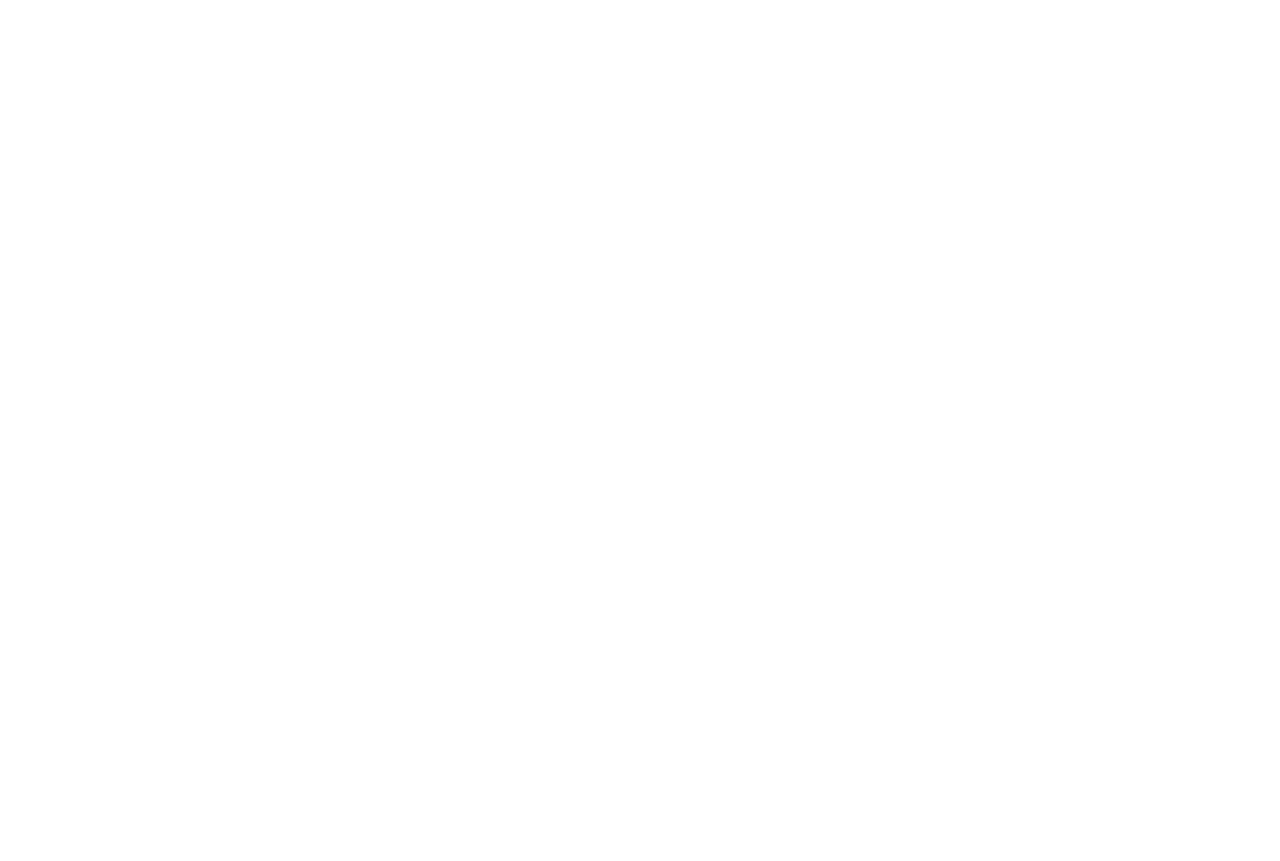
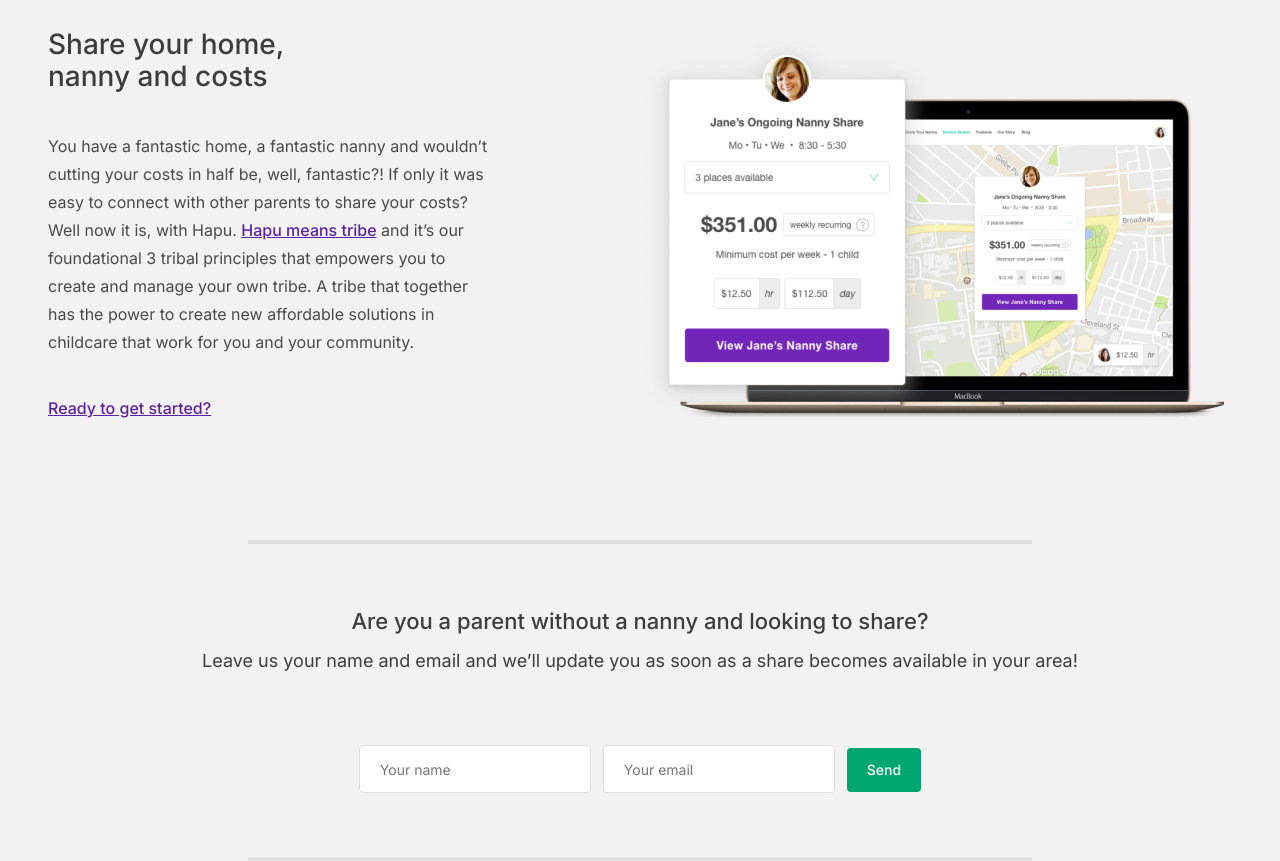
Before and after one commit to artur-coelho/jungledevs-challange, a React (Create React App) app: page / in a window 1280 px wide. Shown: the part 820-1681 px from the top of the page. Before the commit the page ends 800 px from the top, so only its background shows below. Built offline with nearby package versions, Linux system fonts and the light colour scheme.

Commit message:
feat: Adicionado o loading

```diff
--- a/src/App.jsx
+++ b/src/App.jsx
@@ -1,3 +1,4 @@
+import React from 'react';
 import styles from './App.module.css';
 import { BrowserRouter, Link } from 'react-router-dom';
 import Header from './header';
@@ -11,7 +12,7 @@
   return (
     <div className={styles.App}>
       <Header />
-{/* {      <section className={styles.intro}>
+      <section className={styles.intro}>
         <div className={styles.container}>
           <div className={styles.introContent}>
             <div className={styles.titleAndDescription}>
@@ -72,7 +73,7 @@
           </section>
         </div>
         <hr className={styles.divider}></hr>
-      </section>} */}
+      </section>
 
     </div>
   );
--- a/src/components/button/index.jsx
+++ b/src/components/button/index.jsx
@@ -5,7 +5,7 @@
   return (
     <button type="button" className={styles.primaryButton}
     onClick={props.onClick}>
-      {props.label}
+      {props.isLoading ? "Loading" : props.label}
     </button>
   )
 }
--- a/src/components/form/index.jsx
+++ b/src/components/form/index.jsx
@@ -1,40 +1,20 @@
 import React from 'react'
+import { GlobalContext } from '../../context/globalContext';
 import Button from '../button'
-import { postEmail } from './service';
 import styles from './style.module.css'
-
 
 const Form = () => {
   const [name, setName] = React.useState("");
   const [email, setEmail] = React.useState("");
+  const {success, error, loading, sendEmail} = React.useContext(GlobalContext);
   const body = {
     name: name,
     email: email
   }
-  const [mensage, setMensage] = React.useState(null);
-  const [error, setError] = React.useState(null);
 
   async function handleClick(event) {
     event.preventDefault();
-    const response = await postEmail(body);
-    if(response) {
-      if(response.detail) {
-        setMensage("Success!");
-        setError(null);
-      } else if(response.email && response.name){
-        setError("These fields may not be blank.");
-        setMensage(null);
-      } else if(response.email) {
-        setError(response.email);
-        setMensage(null);
-      } else {
-        setError(response.name);
-        setMensage(null);
-      }
-    }
-    // setMensage(await postEmail(body));
-    // setError(await postEmail(body));
-    console.log(mensage);
+    await sendEmail(body);
   }
   function handleName(event) {
     setName(event.target.value);
@@ -47,9 +27,9 @@
      <form>
         <input type="name" name="name" placeholder="Your name" onChange={handleName} className={styles.formInput} />
         <input type="email" name="email" placeholder="Your email" onChange={handleEmail} className={styles.formInput}/>
-        <Button label="Send" onClick={handleClick}/>
+        <Button isLoading = {loading} label="Send" onClick={handleClick}/>
       </form>
-      {mensage&&<span>{mensage}</span>}
+      {success&&<span>{success}</span>}
       {error&&<span>{error}</span>}
     </>
   )
--- /dev/null
+++ b/src/context/globalContext.jsx
@@ -0,0 +1,42 @@
+import React from "react";
+import { postEmail } from "../components/form/service";
+
+export const GlobalContext = React.createContext();
+export const Storage = ({children}) => {
+  const [success, setSuccess] = React.useState(null);
+  const [error, setError] = React.useState(null);
+  const [loading, setLoading] = React.useState(false);
+   async function sendEmail(body) {
+    setLoading(true);
+    try {
+      const response = await postEmail(body);
+      console.log('Carregando')
+      window.setTimeout(() => {
+      if(response.detail) {
+        setSuccess("Success!");
+        setError(null);
+      } else if(response.email && response.name){
+        setError("These fields may not be blank.");
+        setSuccess(null);
+      } else if(response.email) {
+        setError(response.email);
+        setSuccess(null);
+      } else {
+        setError(response.name);
+        setSuccess(null);
+      }
+    },2000)
+    console.log('resposta')
+    } catch(err) {
+      console.log(err);
+      return "Something went wrong";
+    } finally {
+      setLoading(false);
+      console.log('Terminou')
+    }
+  }
+
+  return (<GlobalContext.Provider value={{success, error, loading, sendEmail}}>
+    {children}
+  </GlobalContext.Provider>)
+}
--- a/src/index.js
+++ b/src/index.js
@@ -1,11 +1,14 @@
-import React from 'react';
-import ReactDOM from 'react-dom';
-import './index.css';
-import App from './App.jsx';
+import React from "react";
+import ReactDOM from "react-dom";
+import "./index.css";
+import App from "./App.jsx";
+import { Storage } from "./context/globalContext.jsx";
 
 ReactDOM.render(
   <React.StrictMode>
-    <App />
+    <Storage>
+      <App />
+    </Storage>
   </React.StrictMode>,
-  document.getElementById('root')
+  document.getElementById("root")
 );
```
